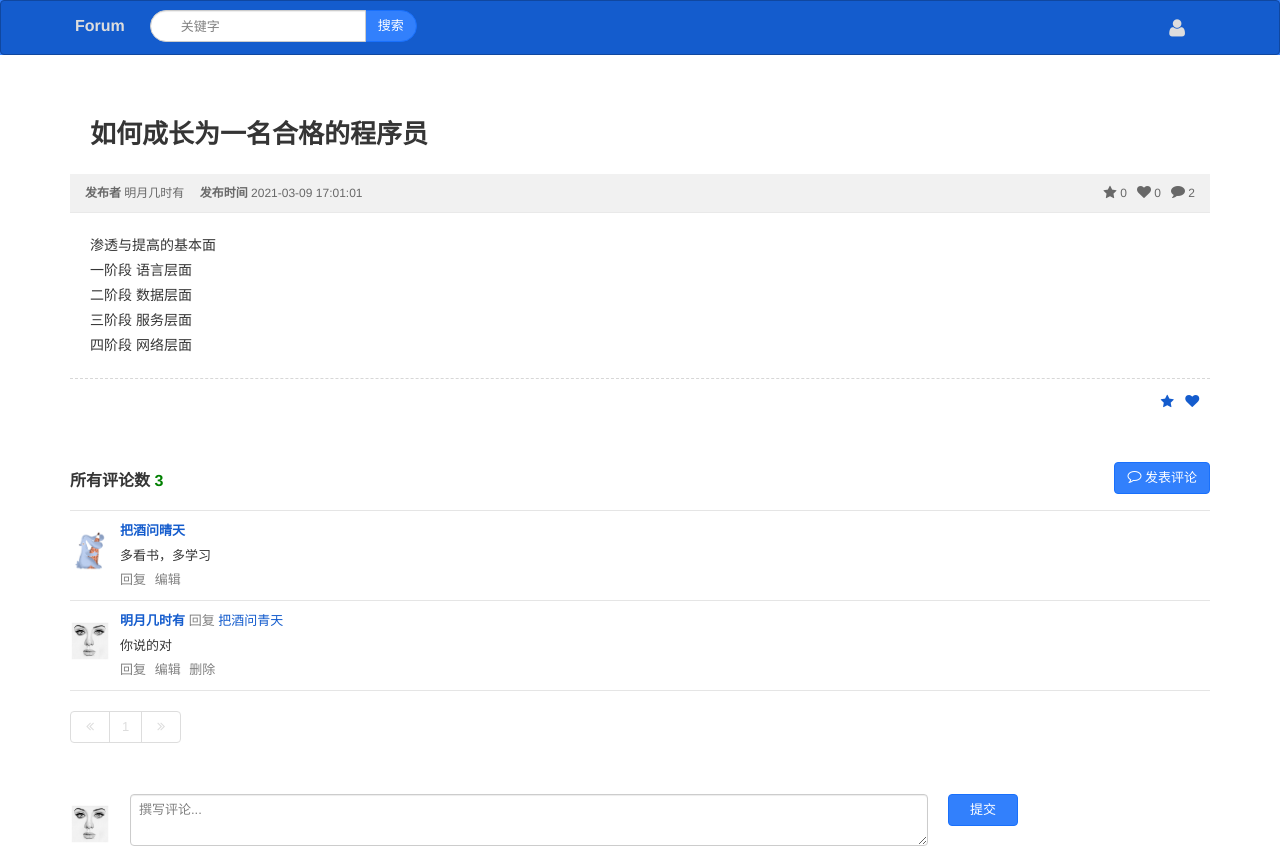
After one commit to wtbrave/forum, a PHP site: template src/Views/show.php in a window 1280 px wide. The commit adds this page. Run offline with PHP 8.4, Linux system fonts and the light colour scheme; the template is opened without the code that fills it, so the values that code supplies are empty.

Commit message:
论坛在此改进

```diff
--- a/public/index.php
+++ b/public/index.php
@@ -6,7 +6,6 @@
  */
 
 use App\Lib\App;
-
 
 if(!defined('ROOT_DIR')) {
     define('ROOT_DIR', __DIR__.'/../');
--- /dev/null
+++ b/public/js/common.js
@@ -0,0 +1,19 @@
+var forum_success='success';
+var forum_warning='warning';
+var forum_error  ='error';
+
+function toast(message, type='success') {
+    icon = 'check-sign';
+    if (type == 'warning') {
+        icon = 'warning-sign';
+    } else if (type == 'error' ){
+        icon = 'exclamation-sign';
+    }
+
+    new $.zui.Messager(message, {
+        icon : icon,
+        placement : 'center',
+        type : type,
+        time : 4000
+    }).show();
+}
--- a/public/js/user_login.js
+++ b/public/js/user_login.js
@@ -0,0 +1,55 @@
+(function(){
+    $('#login-submit').click(function(){
+        var params = $('#login-form').serializeArray();
+        console.log(params);
+        if (params.length <= 0) {
+            console.log()
+            toast('请输入登录信息', forum_warning);
+            return false;
+        }
+
+
+        var data = {};
+        for(var key in params) {
+            var name = params[key].name;
+            var value = params[key].value;
+
+            //check login params
+            if(value == '') {
+                if (name == 'username') {
+                    toast('请输入用户名', forum_warning);
+                } else if (name == 'password') {
+                    toast('请输入密码', forum_warning);
+                } else {
+                    toast('请输入登录信息', forum_warning)
+                }
+
+                return false;
+            }
+
+            data[name] = value;
+        }
+
+        $.ajax({
+            method: 'post',
+            url: '/user/login',
+            data: data,
+            success: function(response){
+                if(response.code ==  200) {
+                    toast(response.msg, forum_success);
+                    $('#login').modal('hide', 'fit');
+                    location.reload();
+                } else {
+                    toast(response.msg, forum_error)
+                }
+
+                return false;
+            },
+            error: function(){
+                toast('登录失败请稍后再试');
+            }
+        });
+
+
+    })
+})();
--- a/src/Controller/BaseController.php
+++ b/src/Controller/BaseController.php
@@ -13,9 +13,10 @@ use App\Lib\View;
 
 abstract class BaseController
 {
-    protected $isRequireLogin = true;
+    protected $isRequireLogin = false;
     protected $view;
     protected $request;
+    protected $uid = 0;
 
     //处理器核心实现方法
     abstract public function main();
@@ -33,7 +34,7 @@ abstract class BaseController
             if($this->_checkLogin()) {
                 $this->view->assign('is_login', true);
             } else {
-                Response::redirect('/user/login');
+                Response::redirect('/user/login_page');
             }
         }
     }
--- a/src/Lib/Request.php
+++ b/src/Lib/Request.php
@@ -35,6 +35,7 @@ class Request
         //从环境变量($_SERVER)中取出请求信息
         $queryInfo = parse_url($_SERVER['REQUEST_URI']);
 
+        //处理路由，分发处理要用的ACTION文件
         $path = (isset($queryInfo['path']) && !empty($queryInfo['path'])) ? $queryInfo['path'] : '';
         if ($path == '/') {
             $path = '/index';
--- a/src/Lib/View.php
+++ b/src/Lib/View.php
@@ -43,12 +43,12 @@ class View
     public function render()
     {
         extract($this->params);
-        require ROOT_DIR.'/src/Views/'.$this->file.'.php';
+        include ROOT_DIR.'/src/Views/'.$this->file.'.php';
     }
 
     public function includeView($file)
     {
         extract($this->params);
-        require ROOT_DIR.'/src/Views/'.$file.'.php';
+        include ROOT_DIR.'/src/Views/'.$file.'.php';
     }
 }
--- a/src/Models/UserModel.php
+++ b/src/Models/UserModel.php
@@ -10,8 +10,10 @@ namespace App\Models;
 
 use App\Lib\Orm;
 
-class UserModel
+class UserModel extends  Orm
 {
+    private $table = 'forum_user_identity';
+
     public function insertUser()
     {
         var_dump(Orm::getInstance()->connector());
--- a/src/Views/bottom.php
+++ b/src/Views/bottom.php
@@ -1,3 +1,3 @@
-
+        </div>
     </body>
 </html>
--- a/src/Views/header.php
+++ b/src/Views/header.php
@@ -5,6 +5,7 @@
         <link rel="stylesheet" href="/lib/dist/css/zui.css">
         <script src="/lib/dist/lib/jquery/jquery-3.4.1.min.js"></script>
         <script src="/lib/dist/js/zui.min.js"></script>
+        <script src="/js/common.js"></script>
 
 
         <meta charset="utf-8">
@@ -52,11 +53,16 @@
                         </div>
                     </div>
                 </form>
+
                 <ul class="nav navbar-nav navbar-right">
+                    <?php if($is_login):?>
+                    <a title="发帖" class="navbar-brand var-brand-title" href="/article/edit"><span><i class="icon icon-edit var-icon-user" style=""></i></span></a>
+                    <?php endif;?>
                     <li id="langSwitcher" class="dropdown-header dropdown-hover">
                             <a title="Your Profile" class="dropdown"><span> <i class="path-1"></i><i class="path-2"></i> <i class="icon icon-user var-icon-user"></i></span></a>
                             <ul class="dropdown-menu">
                                 <?php if($is_login):?>
+                                    <li><a href="/user/info">我的页面</a></li>
                                 <li><a href="/user/loginOut">退出登陆</a></li>
                                 <?php else:?>
                                 <li><a type="button" data-toggle="modal" data-target="#login">登录</a></li>
@@ -93,18 +99,18 @@
             </div>
             <div class="modal-footer">
                 <button type="button" class="btn btn-default" data-dismiss="modal">取消</button>
-                <button type="button" class="btn btn-primary" id="login-submit">提交</button>
+                <button type="button" class="btn btn-primary" data-dismiss="modal" id="login-submit">登录</button>
             </div>
         </div>
     </div>
 </div>
-
+    <script src="/js/user_login.js"></script>
 <div class="modal fade" id="register">
     <div class="modal-dialog">
         <div class="modal-content">
             <div class="modal-header">
                 <button type="button" class="close" data-dismiss="modal"><span aria-hidden="true">×</span><span class="sr-only">关闭</span></button>
-                <h4 class="modal-title">请登录噢～</h4>
+                <h4 class="modal-title">欢迎注册～</h4>
             </div>
             <div class="modal-body">
                 <form class="form-horizontal" id="register-form">
@@ -129,7 +135,7 @@
                     <div class="form-group">
                         <label for="password" class="col-sm-2">昵称：</label>
                         <div class="col-sm-6">
-                            <input type="text" name="email" class="form-control" id="email" placeholder="响亮的名字">
+                            <input type="text" name="email" class="form-control" id="register_nickname" placeholder="响亮的名字">
                         </div>
                     </div>
                     <div class="form-group">
@@ -142,9 +148,11 @@
             </div>
             <div class="modal-footer">
                 <button type="button" class="btn btn-default" data-dismiss="modal">取消</button>
-                <button type="button" class="btn btn-primary" id="login-submit">提交</button>
+                <button type="button" class="btn btn-primary" id="register-submit">注册</button>
             </div>
         </div>
     </div>
 </div>
 <?php endif;?>
+
+<div class="container-fixed">
--- /dev/null
+++ b/src/Views/show.php
@@ -0,0 +1,108 @@
+<?php get_view('header') ?>
+
+<article class="article article-condensed clearfix">
+    <header>
+        <h1>如何成长为一名合格的程序员</h1>
+        <dl class="dl-inline">
+            <dt>发布者</dt>
+            <dd>明月几时有</dd>
+            <dt>发布时间</dt>
+            <dd>2021-03-09 17:01:01</dd>
+            <dt></dt>
+            <dd class="pull-right">
+                <span><i class="icon icon-star"></i> 0</span>&nbsp;&nbsp;&nbsp;<span><i class="icon icon-heart"></i> 0</span>&nbsp;&nbsp;&nbsp;<span><i class="icon icon-comment"></i> 2</span>
+            </dd>
+        </dl>
+    </header>
+
+    <section class="content">
+        渗透与提高的基本面
+        <br>
+        一阶段	语言层面
+        <br>
+        二阶段	数据层面
+        <br>
+        三阶段	服务层面
+        <br>
+        四阶段	网络层面
+    </section>
+    <footer>
+        <dl class="dl-inline pull-right">
+            <dt></dt><dd><a type="button"><i class="icon icon-star"></i></a>&nbsp;&nbsp;&nbsp;<a type="button"><i class="icon icon-heart"></i></a>&nbsp;&nbsp;&nbsp;</dd>
+        </dl>
+    </footer>
+</article>
+
+<div class="comments">
+    <header>
+        <div class="pull-right"><a href="#comment-form" class="btn btn-primary"><i class="icon-comment-alt"></i> 发表评论</a></div>
+        <h3>所有评论数 <span style="color: green;">3</span></h3>
+    </header>
+    <?php foreach($replyList as $reply):?>
+    <?php endforeach;?>
+    <section class="comments-list">
+        <div class="comment">
+            <a href="/user/info?uid=1" class="avatar">
+                <img width="40px" height="40px" src="/images/80.jpg" style="margin-right: 20px" alt="">
+            </a>
+            <div class="content">
+                <div><a href="/user/info?uid=1"><strong>把酒问晴天</strong></a> </div>
+                <div class="text">多看书，多学习</div>
+                <div class="actions">
+                    <a href="##">回复</a>
+                    <a href="##">编辑</a>
+                    <?php if(isset($reply['uid']) && $reply['uid'] == $uid):?>
+                    <a href="##">删除</a>
+                    <?php endif;?>
+                </div>
+            </div>
+        </div>
+        <div class="comment">
+            <a href="/user/info?uid=1" class="avatar">
+                <img width="40px" height="40px" src="/images/36.jpg" style="margin-right: 20px" alt="">
+            </a>
+            <div class="content">
+                <div><a href="/user/info?uid=1"><strong>明月几时有</strong></a> <span class="text-muted">回复</span> <a href="###">把酒问青天</a></div>
+                <div class="text">你说的对</div>
+                <div class="actions">
+                    <a href="##">回复</a>
+                    <a href="##">编辑</a>
+                    <a href="##">删除</a>
+                </div>
+            </div>
+        </div>
+        <ul id="reply-pager" class="pager center" data-ride="pager" data-page="1" data-rec-total="10" data-max-nav-count="4" data-elements="prev_icon,nav,next_icon"></ul>
+    </section>
+
+
+    <footer>
+        <div class="reply-form" id="comment-form">
+            <a href="/user/info?uid=1" class="avatar">
+                <img width="40px" height="40px" src="/images/36.jpg" style="margin-right: 20px" alt="">
+            </a>
+            <form class="form">
+                <div class="form-group">
+                    <div class="col-md-9">
+                        <textarea class="form-control new-comment-text" rows="2" placeholder="撰写评论..."></textarea>
+                    </div>
+                    <div class="col-md-1"><button type="submit" class="btn btn-block btn-primary">提交</button></div>
+                </div>
+            </form>
+        </div>
+    </footer>
+</div>
+
+
+<script language="JavaScript">
+    (function(){
+        $('#reply-pager').pager({
+            page: 1,
+            recTotal: 1,
+            linkCreator: function(page, pager) {
+                return 'mypage.html?page=' + page + '&totalCount=' + pager.recTotal;
+            }
+        });
+    })();
+</script>
+
+<?php get_view('bottom') ?>
```
Also changed, not shown: src/Controller/Article/Show.php (+13 -1 lines), src/Controller/User/Info.php (renamed from src/Exceptions/HttpRequestException.php, +9 -7 lines), src/Controller/User/Login.php (+11 -1 lines), src/Lib/App.php (+5 -8 lines), src/Lib/Orm.php (+20 -20 lines), src/Lib/Response.php (+9 -0 lines), src/Views/edit.php (added, +57 -0 lines), src/Views/index.php (+19 -6 lines), src/Views/info.php (added, +51 -0 lines), public/images/80.jpg (added).
